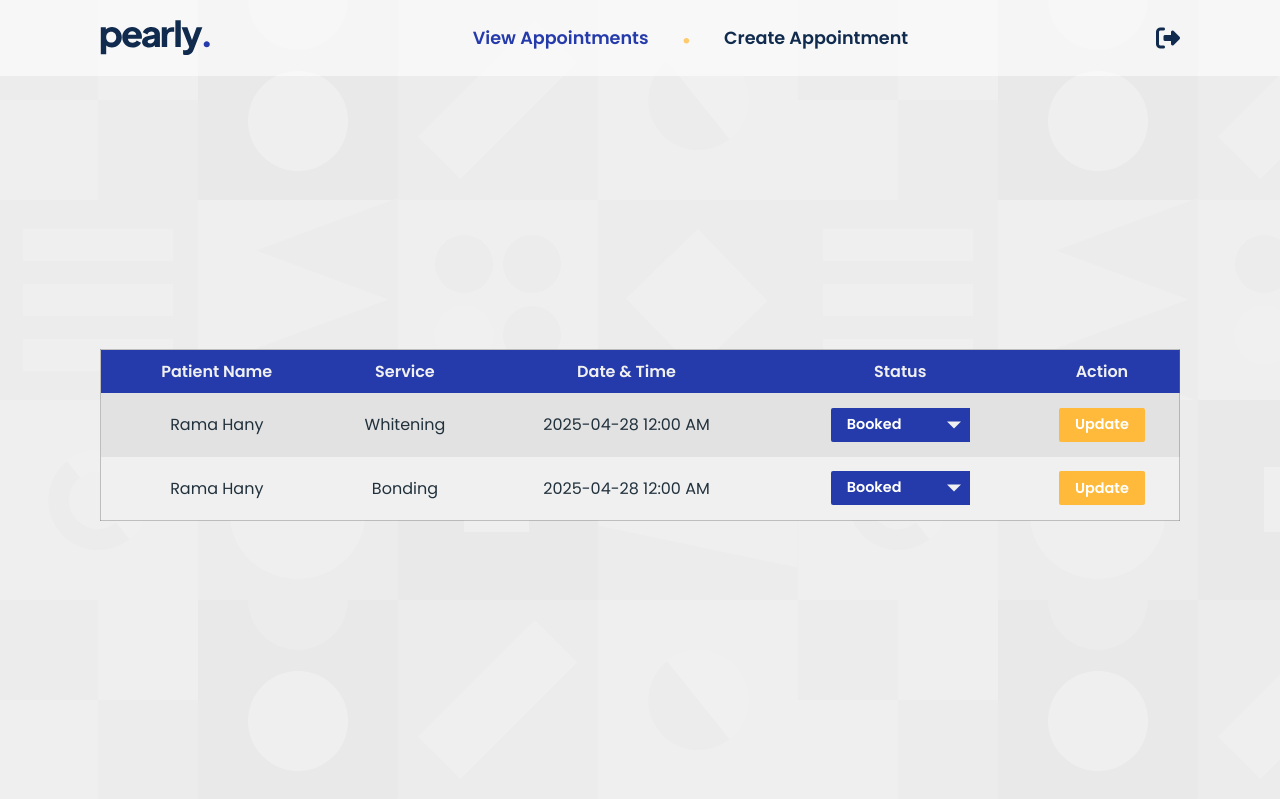
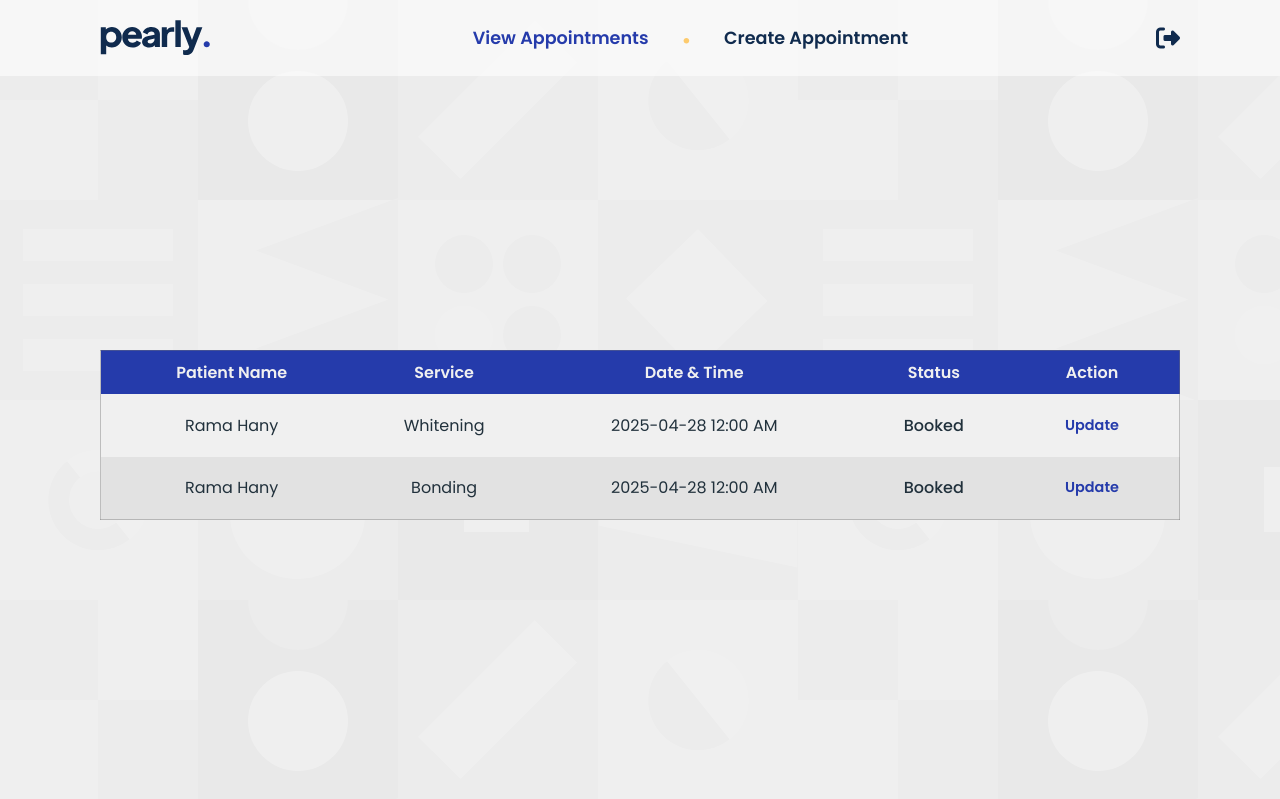
Before and after one commit to hanatawfik8/pearly, a PHP site: page /html/admin-view-appointments.php in a window 1280 px wide. Shown: the top 799 px of the page. Run offline with PHP 8.4, Linux system fonts and the light colour scheme; data comes from the database, SQL or seed files in the repository; some libraries are stand-ins or nearby versions.

Commit message:
Update Btn in Admin

```diff
--- a/css/admin.css
+++ b/css/admin.css
@@ -71,7 +71,7 @@ tbody tr {
   transition: 0.2s ease-in;
 }
 
-tbody tr:nth-child(even) {
+tbody tr:nth-child(odd) {
   background-color: var(--sec-text-color);
 }
 
@@ -81,8 +81,8 @@ td {
 }
 
 .update-btn {
-  background-color: #ffba3b;
-  color: white;
+  background-color: transparent;
+  color: var(--main-site-color);
   width: auto;
   padding: 0.4rem 1rem;
   font-weight: 600;
@@ -91,55 +91,10 @@ td {
   margin-top: 0;
 }
 
-select {
-  appearance: none;
-  font-family: inherit;
-  padding: 0.4rem 2.5rem 0.4rem 1rem;
-  border: 0;
-  background-color: var(--main-site-color);
-  color: white;
-  font-size: 0.9rem;
-  font-weight: 600;
-  border-radius: 2px;
-  line-height: 1.5;
-  outline: 0;
-  cursor: pointer;
+.update-btn:hover {
+  text-decoration: underline;
 }
 
-option {
-  background-color: var(--sec-text-color);
+.status span {
+  font-weight: 500;
 }
-
-.custom-select {
-  position: relative;
-  width: fit-content;
-  margin: auto;
-}
-
-.custom-arrow {
-  position: absolute;
-  top: 0;
-  right: 0;
-  display: block;
-  height: 100%;
-  width: 2rem;
-  background-color: var(--main-site-color);
-  pointer-events: none;
-}
-
-.custom-arrow::before,
-.custom-arrow::after {
-  content: "";
-  position: absolute;
-  width: 0;
-  height: 0;
-}
-
-.custom-arrow::before {
-  border-left: 7px solid transparent;
-  border-right: 7px solid transparent;
-  border-top: 7px solid var(--sec-text-color);
-  top: 50%;
-  left: 50%;
-  transform: translate(-50%, -50%);
-}
--- a/html/admin-view-appointments.php
+++ b/html/admin-view-appointments.php
@@ -43,13 +43,8 @@
               <td><?= htmlspecialchars($appt['service_name']) ?></td>
               <td><?= date('Y-m-d h:i A', strtotime($appt['appointment_date'])) ?></td>
               <td>
-                <div class="custom-select">
-                  <select name="status" id="status">
-                    <option value="booked" <?= $appt['status'] === 'booked' ? 'selected' : '' ?>>Booked</option>
-                    <option value="completed" <?= $appt['status'] === 'completed' ? 'selected' : '' ?>>Completed</option>
-                    <option value="cancelled" <?= $appt['status'] === 'cancelled' ? 'selected' : '' ?>>Cancelled</option>
-                  </select>
-                  <span class="custom-arrow"></span>
+                <div class="status">
+                  <span>Booked</span>
                 </div>
               </td>
               <td><a href="../php/edit-appointment.php?id=<?= $appt['appointment_id'] ?>"><button class="update-btn">Update</button></a></td>
```
